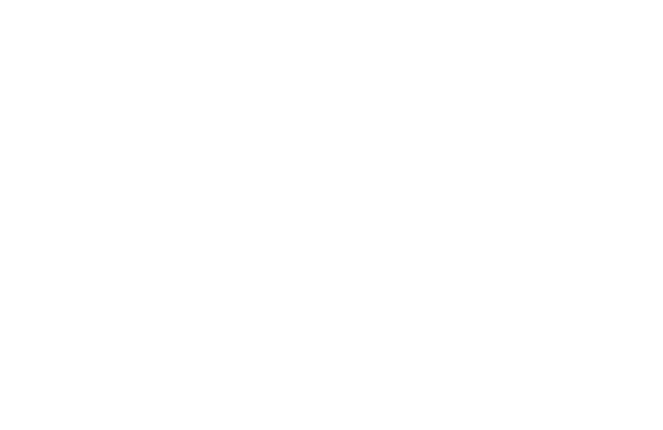
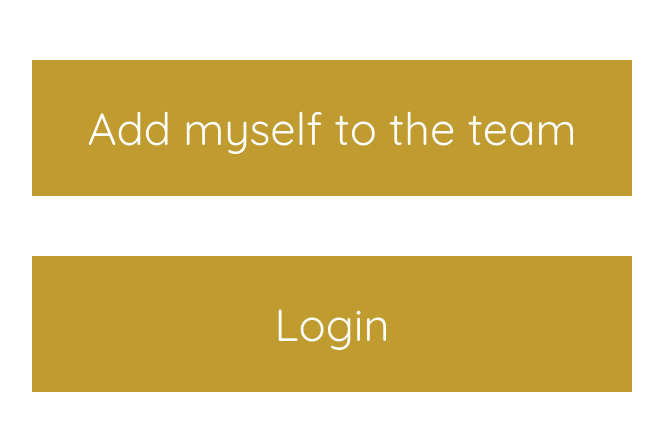
Before and after one commit to Lebang11/teamhub-client, a React (Create React App) app: page /main in a window 1280 px wide. Before the commit this address had no page. Shown: the part 140-570 px from the top of the page, without its empty margins (308-971 px from the left). Built offline with nearby package versions, Linux system fonts and the light colour scheme.

Commit message:
added mainpage

```diff
--- a/src/App.js
+++ b/src/App.js
@@ -3,6 +3,7 @@
 import OpenPage from './opening';
 import Register from './register';
 import Login from './login';
+import MainPage from './main';
 
 function App() {
   return (
@@ -12,6 +13,8 @@
         <Route path='/' element={<OpenPage/>}/>
         <Route path='/create' element={<Register/>}/>
         <Route path='/login' element={<Login/>}/>
+        <Route path='/main' element={<OpenPage/>}/>
+
       </Routes>
     </Router>
   );
--- /dev/null
+++ b/src/main.js
@@ -0,0 +1,10 @@
+function MainPage() {
+
+    return (
+        <div>
+            Welcome
+        </div>
+    )
+}
+
+export default MainPage;
```
